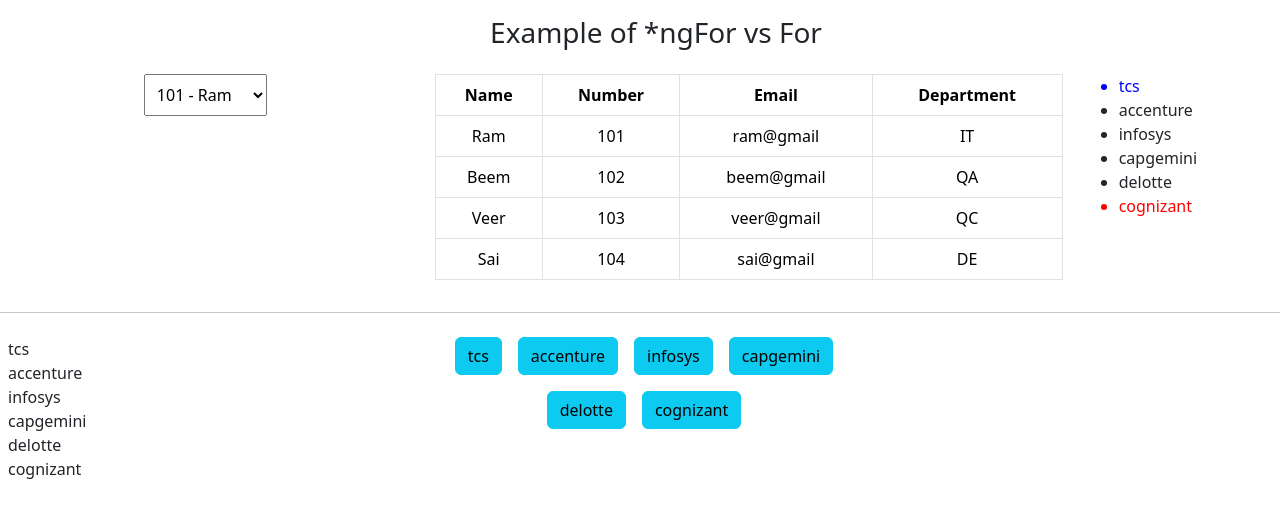
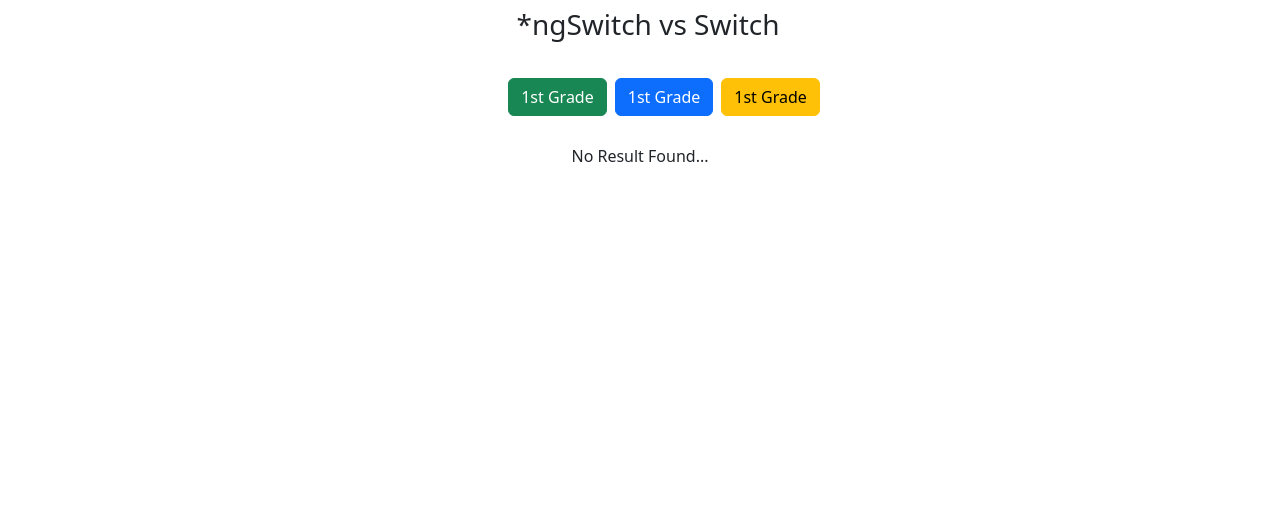
Before and after one commit to Veeresh-Abbili/Angular19-tutorial, an Angular app: page / in a window 1280 px wide. Shown: the top 518 px of the page. Built offline with nearby package versions, Linux system fonts and the light colour scheme.

Commit message:
[ngSwitch] vs @switch implemented

```diff
--- a/src/app/app.component.html
+++ b/src/app/app.component.html
@@ -1,4 +1,5 @@
 <!-- <app-data-binding></app-data-binding> -->
 <!-- <app-structural-directive-ngif-vs-if></app-structural-directive-ngif-vs-if> -->
- <app-structural-directive-ngfor-vs-for></app-structural-directive-ngfor-vs-for>
+ <!-- <app-structural-directive-ngfor-vs-for></app-structural-directive-ngfor-vs-for> -->
+  <app-structural-directive-ngswitch-vs-switch></app-structural-directive-ngswitch-vs-switch>
 <router-outlet></router-outlet>
--- a/src/app/app.component.ts
+++ b/src/app/app.component.ts
@@ -3,12 +3,14 @@
 import { RouterOutlet } from '@angular/router';
 import { StructuralDirectiveNgifVsIfComponent } from './components/Directives/structural-directive-ngif-vs-if/structural-directive-ngif-vs-if.component';
 import { StructuralDirectiveNgforVsForComponent } from './components/Directives/structural-directive-ngfor-vs-for/structural-directive-ngfor-vs-for.component';
+import { StructuralDirectiveNgswitchVsSwitchComponent } from './components/Directives/structural-directive-ngswitch-vs-switch/structural-directive-ngswitch-vs-switch.component';
 
 @Component({
   selector: 'app-root',
   imports: [RouterOutlet,
     // StructuralDirectiveNgifVsIfComponent,
-    StructuralDirectiveNgforVsForComponent
+    // StructuralDirectiveNgforVsForComponent,
+    StructuralDirectiveNgswitchVsSwitchComponent
   ],
   templateUrl: './app.component.html',
   styleUrl: './app.component.css'
--- /dev/null
+++ b/src/app/components/Directives/structural-directive-ngswitch-vs-switch/structural-directive-ngswitch-vs-switch.component.html
@@ -0,0 +1,34 @@
+<!-- <p>structural-directive-ngswitch-vs-switch works!</p> -->
+<div class="text-center">
+    <div class="row col-12 m-2">
+        <h3> *ngSwitch vs Switch</h3>
+    </div>
+</div>
+<div class="text-center">
+    <div class=" col-12 m-4">
+        <button class="btn btn-success m-1" (click)="set(1)">1st Grade</button>
+        <button class="btn btn-primary m-1" (click)="set(2)">1st Grade</button>
+        <button class="btn btn-warning m-1" (click)="set(3)">1st Grade</button>
+    </div>
+    <!-- <div [ngSwitch]="grade">
+        <div *ngSwitchCase="1">Congratulations on your Outstanding Acheivement - 1st Grade </div>
+        <div *ngSwitchCase="2">Congratulations on your Acheivement - 2st Grade </div>
+        <div *ngSwitchCase="3">Congratulations on your Acheivement - 3st Grade </div>
+        <div *ngSwitchDefault="">No Result Found... </div>
+    </div> -->
+
+    @switch (grade) {
+    @case (1) {
+    Congratulations on your Outstanding Acheivement - 1st Grade
+    }
+    @case (2) {
+    Congratulations on your Acheivement - 2st Grade
+    }
+    @case (3) {
+    Congratulations on your Acheivement - 3st Grade
+    }
+    @default {
+    No Result Found...
+    }
+    }
+</div>
--- /dev/null
+++ b/src/app/components/Directives/structural-directive-ngswitch-vs-switch/structural-directive-ngswitch-vs-switch.component.ts
@@ -0,0 +1,16 @@
+import { Component } from '@angular/core';
+import { CommonModule } from '@angular/common';
+@Component({
+  selector: 'app-structural-directive-ngswitch-vs-switch',
+  imports: [CommonModule],
+  templateUrl: './structural-directive-ngswitch-vs-switch.component.html',
+  styleUrl: './structural-directive-ngswitch-vs-switch.component.css'
+})
+export class StructuralDirectiveNgswitchVsSwitchComponent {
+  grade:number = 0;
+
+
+  set(x:number){
+     this.grade = x;
+  }
+}
```
Also changed, not shown: src/app/components/Directives/structural-directive-ngswitch-vs-switch/structural-directive-ngswitch-vs-switch.component.css (added), 1 other file (tests, documents, lock files or other folders).
